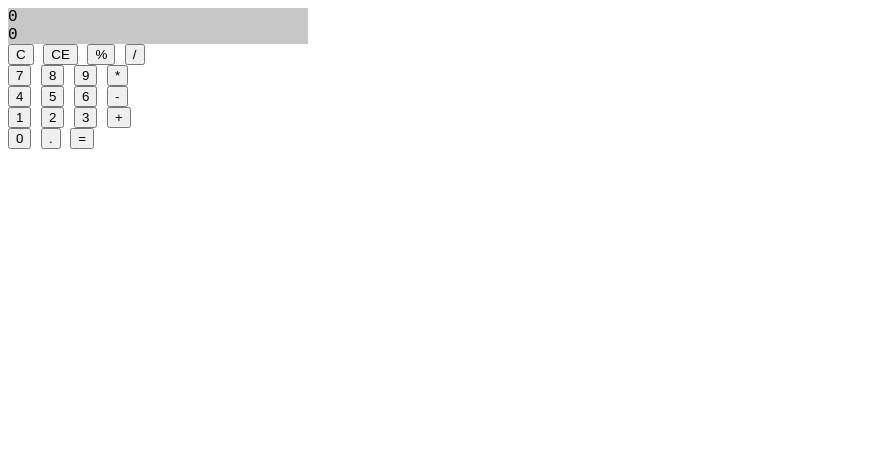
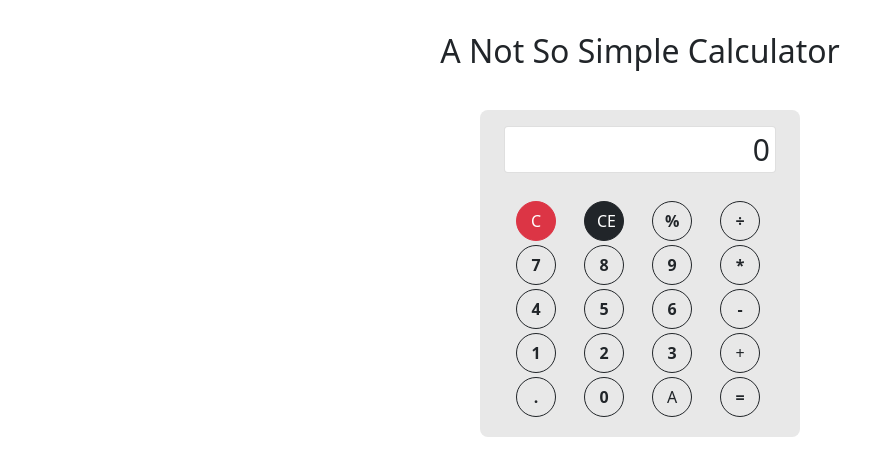
Before and after one commit to pikabell/calculator, a plain HTML site: page index.html in a window 1280 px wide. Shown: the whole page, without its empty margins (0-895 px from the left). Drawn offline with nearby package versions, Linux system fonts and the light colour scheme.

Commit message:
Improved css

```diff
--- a/index.html
+++ b/index.html
@@ -1,48 +1,85 @@
 <!DOCTYPE html>
 <html lang="en">
+
 <head>
     <meta charset="UTF-8" />
     <meta http-equiv="X-UA-Compatible" content="IE=edge" />
     <meta name="viewport" content="width=device-width, initial-scale=1.0" />
-    <link rel="stylesheet" href="styles/main.css">
+    <!-- <link rel="stylesheet" href="styles/main.css"> -->
+    <meta name="viewport" content="width=device-width, initial-scale=1" />
+    <link href="https://cdn.jsdelivr.net/npm/bootstrap@5.0.2/dist/css/bootstrap.min.css" rel="stylesheet" integrity="sha384-EVSTQN3/azprG1Anm3QDgpJLIm9Nao0Yz1ztcQTwFspd3yD65VohhpuuCOmLASjC" crossorigin="anonymous" />
+    <script src="https://cdn.jsdelivr.net/npm/bootstrap@5.0.2/dist/js/bootstrap.bundle.min.js" integrity="sha384-MrcW6ZMFYlzcLA8Nl+NtUVF0sA7MsXsP1UyJoMp4YLEuNSfAP+JcXn/tWtIaxVXM" crossorigin="anonymous"></script>
     <title>Calculator</title>
+    <link rel="icon" href="./logo.jpeg" sizes="16x16">
+    <style>
+        .gol {
+            width: 40px;
+            height: 40px;
+            padding-top: 3px;
+            padding-bottom: 3px;
+            border-radius: 20px;
+            text-align: center;
+        }
+
+        .row {
+            padding-top: 4px;
+        }
+
+        .tv {
+            font-size: 30px;
+            text-align: right;
+            padding-right: 5px;
+        }
+    </style>
 </head>
+
 <body>
-    <div class="display">
-      <div class="display-1">0</div>
-      <div class="display-2">0</div>
-      <div class="temp"></div>
+    <div style="padding-top: 2rem;">
+        <h2 style="text-align: center;">A Not So Simple Calculator</h2>
+        <div style="padding-top: 2rem;">
+
         </div>
-    <div class="buttons">
-      <div class="operate">
-        <button class="clear">C</button>
-        <button class="clear">CE</button>
-        <button class="operator">%</button>
-        <button class="operator">/</button>
+        <div style="padding-bottom: 20px; background-color: #E8E8E8; width: 20em; border-radius: 8px;" class="container justify-content-center">
+            <div class="container pt-3">
+                <div class="card display">
+                    <div class="tv">0</div>
                 </div>
-      <div class="num">
-        <button class="number">7</button>
-        <button class="number">8</button>
-        <button class="number">9</button>
-        <button class="operator">*</button>
+                <br>
+                <div class="container">
+                    <div class="row">
+                        <div class="col-sm-3"><button class=" btn gol btn-danger">C</button></div>
+                        <div class="col-sm-3"><button class=" btn gol btn-dark">CE</button></div>
+                        <div class="col-sm-3"><button class=" btn gol btn-outline-dark operator"><strong>%</strong></button></div>
+                        <div class="col-sm-3"><button class=" btn gol btn-outline-dark operator"><strong>÷</strong></button></div>
                     </div>
-      <div class="num">
-        <button class="number">4</button>
-        <button class="number">5</button>
-        <button class="number">6</button>
-        <button class="operator">-</button>
+                    <div class="row">
+                        <div class="col-sm-3"><button class="btn gol btn-outline-dark number"><strong>7</strong></button></div>
+                        <div class="col-sm-3"><button class="btn gol btn-outline-dark number"><strong>8</strong></button></div>
+                        <div class="col-sm-3"><button class="btn gol btn-outline-dark number"><strong>9</strong></button></div>
+                        <div class="col-sm-3"><button class="btn gol btn-outline-dark operator"><strong>*</strong></button></div>
+                        <div>
+                            <div class="row">
+                                <div class="col-sm-3"><button class="btn gol btn-outline-dark number"><strong>4</strong></button></div>
+                                <div class="col-sm-3"><button class="btn gol btn-outline-dark number"><strong>5</strong></button></div>
+                                <div class="col-sm-3"><button class="btn gol btn-outline-dark number"><strong>6</strong></button></div>
+                                <div class="col-sm-3"><button class="btn gol btn-outline-dark operator"><strong>-</strong></button></div>
                             </div>
-      <div class="num">
-        <button class="number">1</button>
-        <button class="number">2</button>
-        <button class="number">3</button>
-        <button class="operator">+</button>
+                            <div class="row">
+                                <div class="col-sm-3"><button class="btn gol btn-outline-dark number"><strong>1</strong></button></div>
+                                <div class="col-sm-3"><button class="btn gol btn-outline-dark number"><strong>2</strong></button></div>
+                                <div class="col-sm-3"><button class="btn gol btn-outline-dark number"><strong>3</strong></button></div>
+                                <div class="col-sm-3"><button class="btn gol btn-outline-dark operator">+</button></div>
+                                <div>
+                                    <div class="row">
+                                        <div class="col-sm-3"><button class="btn gol btn-outline-dark "><strong>.</strong></button></div>
+                                        <div class="col-sm-3"><button class="btn gol btn-outline-dark "><strong>0</strong></button></div>
+                                        <div class="col-sm-3"><button class="btn gol btn-outline-dark ">A</button></div>
+                                        <div class="col-sm-3"><button class="btn gol btn-outline-dark "><strong>=</strong></button></div>
+
                                     </div>
-      <div class="mix">
-        <button class="zero">0</button>
-        <button class="dot">.</button>
-        <button class="equal">=</button>
+                                </div>
                             </div>
                         </div>
 </body>
+
 </html>
```
Also changed, not shown: logo.jpeg (added). Lines whose indentation alone changed are shown as unchanged.
